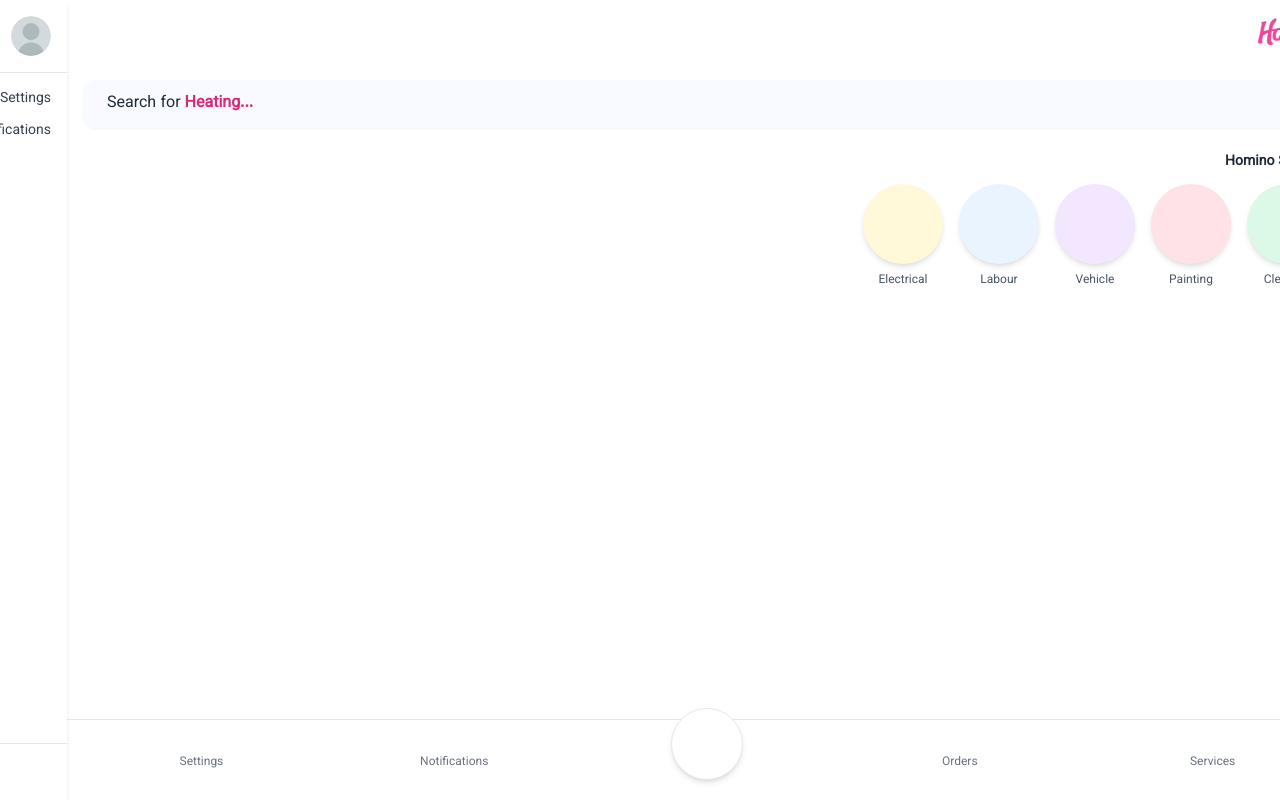
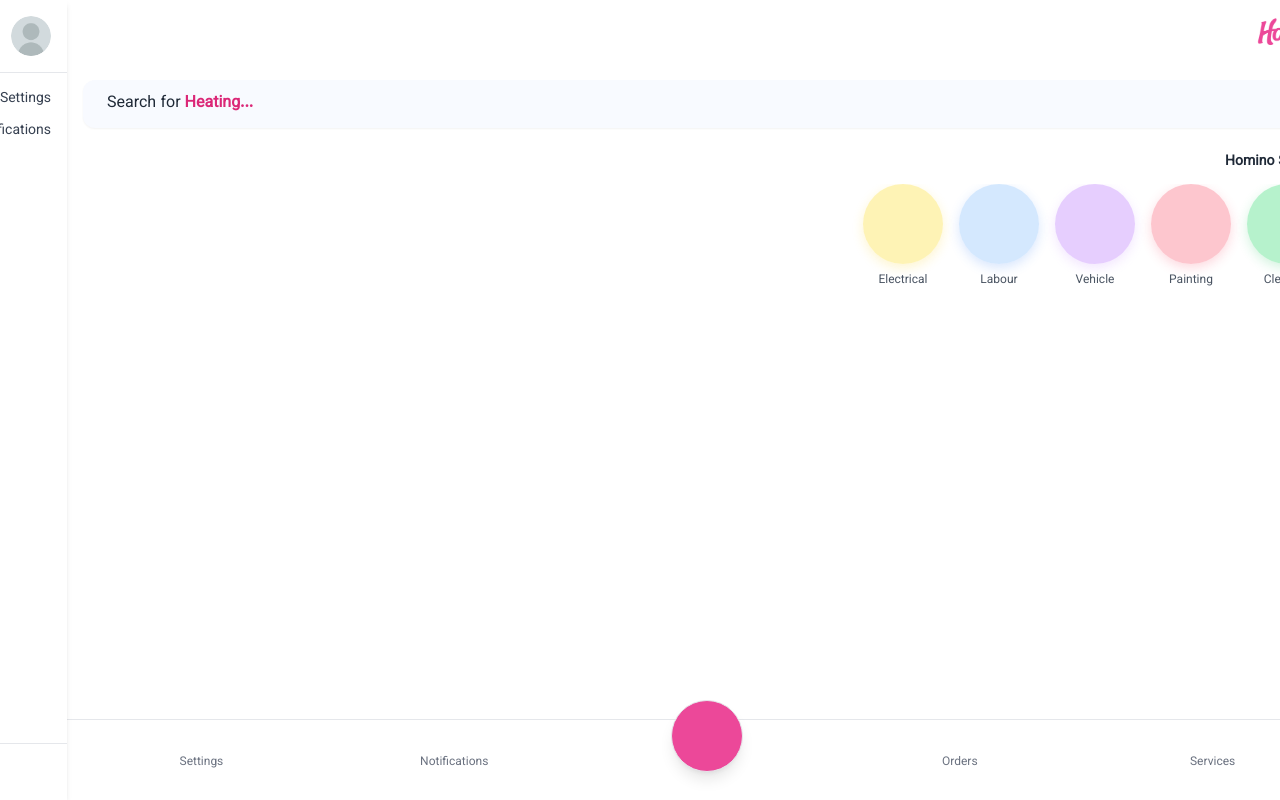
Before and after one commit to babak-khorramfar/Homino, a Vue app in the folder frontend/: page / in a window 1280 px wide. Built offline with nearby package versions, Linux system fonts and the light colour scheme; some icons are missing.

Commit message:
Improve category item shadows and update styles in HomeView and Footer

```diff
--- a/frontend/src/components/Footer.vue
+++ b/frontend/src/components/Footer.vue
@@ -5,15 +5,15 @@
       <!-- دایره متحرک -->
       <div
         ref="indicator"
-        class="absolute -top-3 rounded-full border shadow-md z-10 transition-all duration-300 ease-in-out flex items-center justify-center"
+        class="absolute -top-5 rounded-full border shadow-lg z-10 transition-all duration-300 ease-in-out flex items-center justify-center"
         :style="{
           left: indicatorLeft + 'px',
           width: active.name === 'home' ? '72px' : '56px',
           height: active.name === 'home' ? '72px' : '56px',
-          backgroundColor: '#fff'
+          backgroundColor: '#ec4899'
         }"
       >
-        <i :class="[currentIcon, active.name === 'home' ? 'text-3xl' : 'text-2xl', 'text-pink-600']"></i>
+        <i :class="[currentIcon, active.name === 'home' ? 'text-3xl' : 'text-2xl', 'text-white']"></i>
       </div>
 
       <!-- آیتم‌های فوتر -->
--- a/frontend/src/views/HomeView.vue
+++ b/frontend/src/views/HomeView.vue
@@ -12,7 +12,13 @@
           :key="index"
           class="flex-shrink-0 w-20 text-center"
         >
-          <div :class="['w-20 h-20 mx-auto rounded-full flex items-center justify-center mb-2 shadow-md', item.bg]">
+          <div
+            :class="[
+              'w-20 h-20 mx-auto rounded-full flex items-center justify-center mb-2',
+              item.bg,
+              item.shadow
+            ]"
+          >
             <i :class="['text-2xl', item.icon, item.color]"></i>
           </div>
           <p class="text-xs text-gray-600 truncate">{{ item.label }}</p>
@@ -41,11 +47,41 @@ onMounted(() => {
 })
 
 const categories = [
-  { label: "Cleaning", icon: "ph-fill ph-broom", bg: "bg-green-400/20", color: "text-green-600" },
-  { label: "Painting", icon: "ph-fill ph-paint-brush", bg: "bg-rose-400/20", color: "text-rose-500" },
-  { label: "Vehicle", icon: "ph-fill ph-truck", bg: "bg-purple-400/20", color: "text-purple-600" },
-  { label: "Labour", icon: "ph-fill ph-user", bg: "bg-blue-300/20", color: "text-blue-500" },
-  { label: "Electrical", icon: "ph-fill ph-lightning", bg: "bg-yellow-300/20", color: "text-yellow-500" }
+  {
+    label: "Cleaning",
+    icon: "ph-fill ph-broom",
+    bg: "bg-green-400/40",
+    color: "text-green-600",
+    shadow: "shadow-[0_4px_12px_rgba(34,197,94,0.2)]"
+  },
+  {
+    label: "Painting",
+    icon: "ph-fill ph-paint-brush",
+    bg: "bg-rose-400/40",
+    color: "text-rose-500",
+    shadow: "shadow-[0_4px_12px_rgba(244,63,94,0.2)]"
+  },
+  {
+    label: "Vehicle",
+    icon: "ph-fill ph-truck",
+    bg: "bg-purple-400/40",
+    color: "text-purple-600",
+    shadow: "shadow-[0_4px_12px_rgba(192,132,252,0.2)]"
+  },
+  {
+    label: "Labour",
+    icon: "ph-fill ph-user",
+    bg: "bg-blue-300/40",
+    color: "text-blue-500",
+    shadow: "shadow-[0_4px_12px_rgba(59,130,246,0.2)]"
+  },
+  {
+    label: "Electrical",
+    icon: "ph-fill ph-lightning",
+    bg: "bg-yellow-300/40",
+    color: "text-yellow-500",
+    shadow: "shadow-[0_4px_12px_rgba(250,204,21,0.2)]"
+  }
 ]
 </script>
 
```
